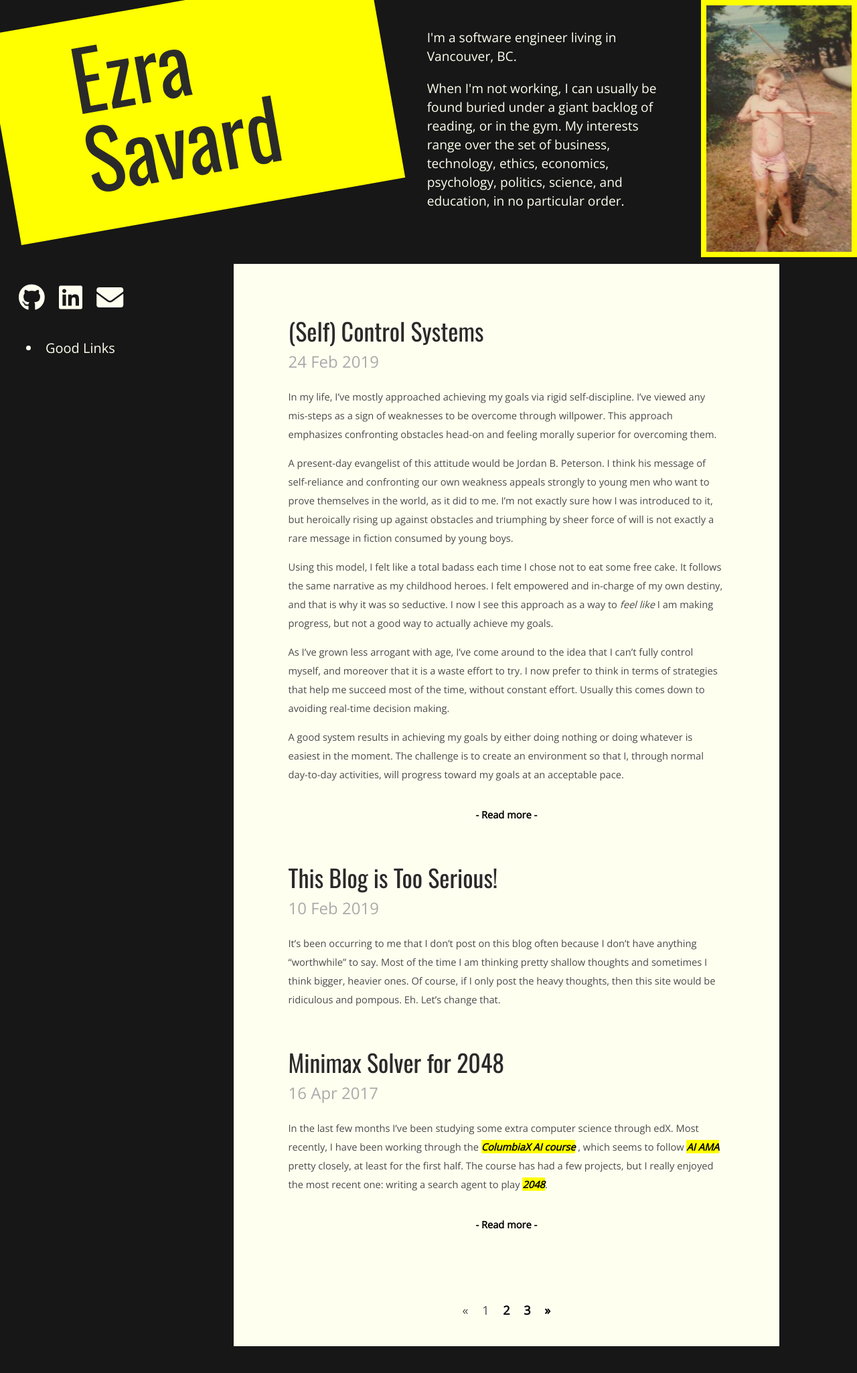
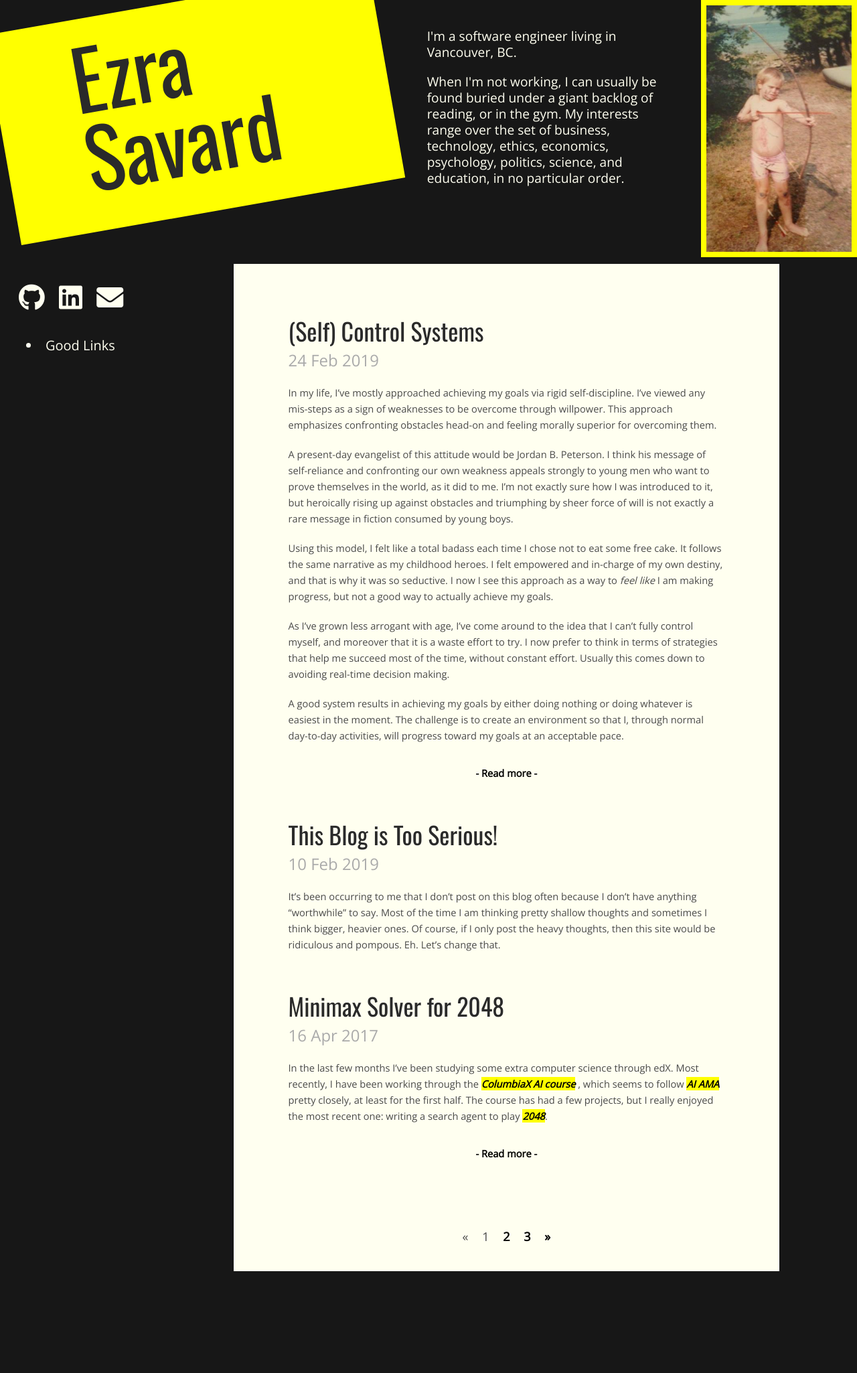
Before and after one commit to ezrasavard/ezrasavard.com, a Jekyll site: the page built from index.html, in a window 1280 px wide. Shown: the whole page at 67% size. Built offline with Jekyll 4.4.1, drawn with Linux system fonts in a browser that asks for light colours; nearby versions of some CDN libraries; the list of posts is cut into pages by our own code; after the commit the page ends 1938 px from its top, so only the background shows below that.

Commit message:
tweak line spacing

```diff
--- a/_sass/content.scss
+++ b/_sass/content.scss
@@ -1,5 +1,5 @@
 body {
-  line-height: 28px;
+  line-height: 24px;
   font-size: 11pt;
   background-color: $bg-color;
   font-family: $body-font;
@@ -117,7 +117,7 @@ a {
 }
 
 p {
-    margin-bottom: 15px;
+    margin-bottom: 20px;
 }
 
 a.footnote:before {
```
Also changed, not shown: Gemfile.lock.
